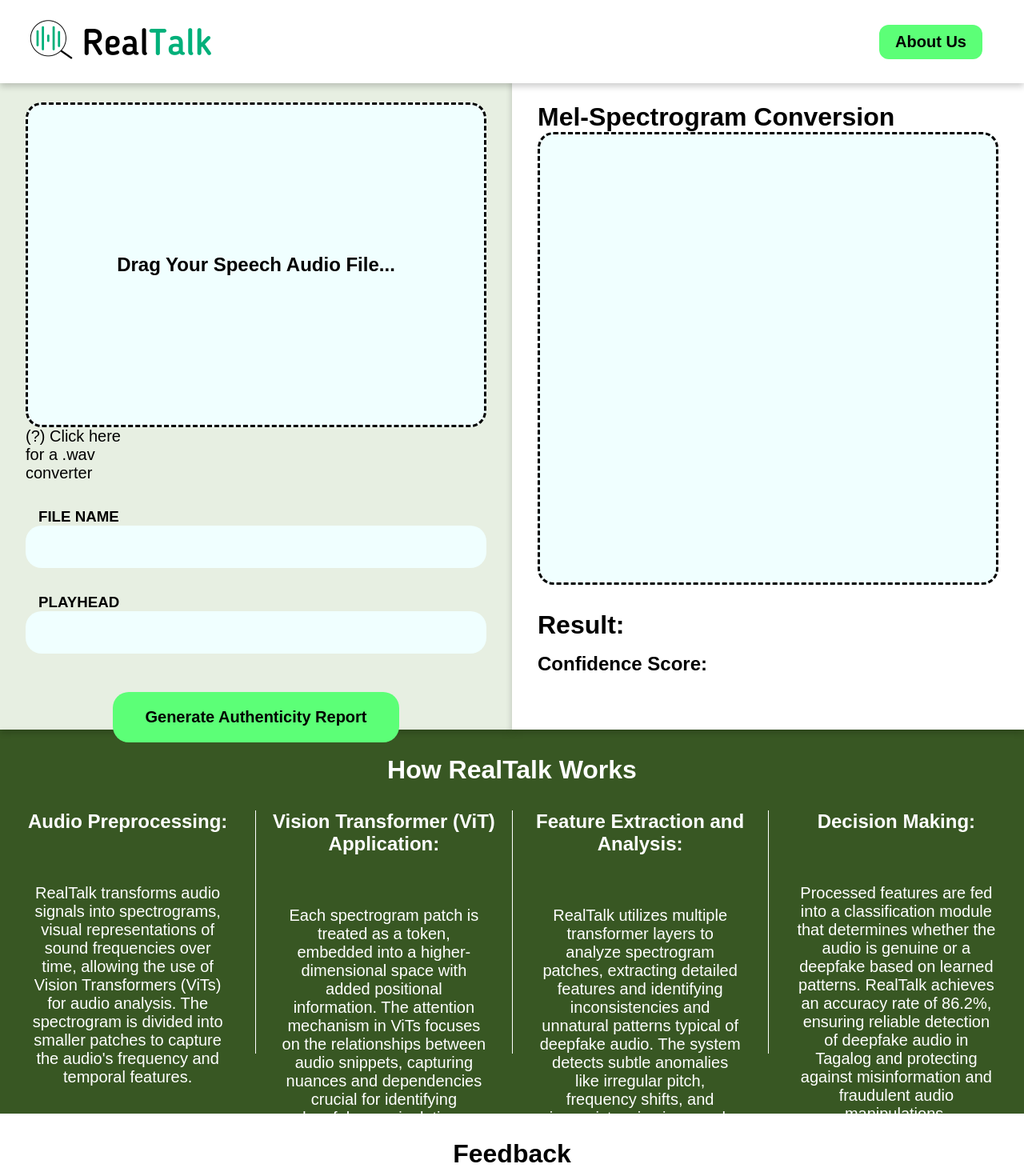
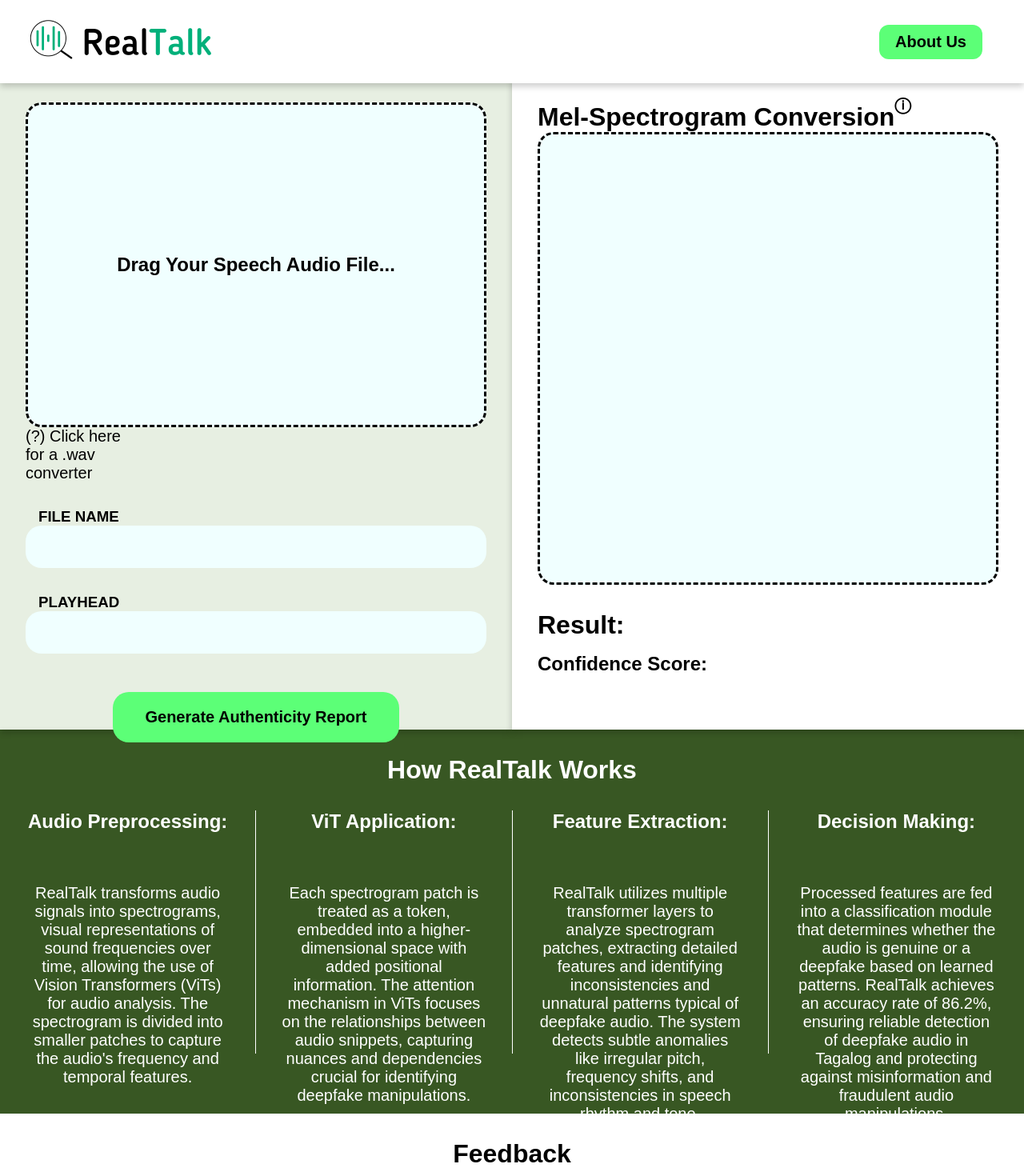
Before and after one commit to DoubleWoot/RealTalk-WitsTech, a React (Vite) app: page /realtalk in a window 1280 px wide. Shown: the top 1460 px of the page at 80% size. Built offline with nearby package versions, Linux system fonts and the light colour scheme.

Commit message:
Added a button on file_report box that allows users to know what a mel-spectrogram is

```diff
--- a/src/components/RealTalk/Realtalk.css
+++ b/src/components/RealTalk/Realtalk.css
@@ -93,9 +93,60 @@
   box-shadow: 0 4px 8px rgba(0, 0, 0, 0.2);
 }
 
+.file_report_header {
+  display: flex;
+  align-items: center;
+}
+
+.file_report_header p {
+  font-weight: bold;
+  font-size: 20px;
+}
+
 .file_report_title {
   padding-top: 2rem;
   padding-left: 2rem;
+}
+
+.spectrogram_guide {
+  font-size: 18px;
+  cursor: pointer;
+}
+
+.dialog_box {
+  position: fixed;
+  top: 0;
+  left: 0;
+  width: 100%;
+  height: 100%;
+  background-color: rgba(0, 0, 0, 0.5);
+  display: flex;
+  justify-content: center;
+  align-items: center;
+  z-index: 10;
+}
+
+.dialog_content {
+  background-color: white;
+  padding: 2rem;
+  border-radius: 10px;
+  width: 80%;
+  max-width: 500px;
+  text-align: center;
+  position: relative;
+}
+
+.dialog_content h2 {
+  font-family: Arial, Helvetica, sans-serif;
+  font-weight: bold;
+}
+
+.close_button {
+  position: absolute;
+  top: 10px;
+  right: 10px;
+  font-size: 20px;
+  cursor: pointer;
 }
 
 .spectrogram_box {
--- a/src/components/RealTalk/Realtalk.tsx
+++ b/src/components/RealTalk/Realtalk.tsx
@@ -17,6 +17,7 @@ export default function RealTalk() {
   const fileInputRef = useRef<HTMLInputElement | null>(null);
   const [audioUrl, setAudioUrl] = useState<string | null>(null);
   const audioRef = useRef<HTMLAudioElement | null>(null);
+  const [isDialogOpen, setIsDialogOpen] = useState<boolean>(false);
 
   {
     /*Checks if the uploaded file is a .wav file*/
@@ -114,6 +115,14 @@ export default function RealTalk() {
     });
   };
 
+  const handleSpectrogramGuideClick = () => {
+    setIsDialogOpen(true);
+  };
+
+  const handleCloseDialog = () => {
+    setIsDialogOpen(false);
+  };
+
   useEffect(() => {
     if (audioRef.current) {
       audioRef.current.load();
@@ -170,7 +179,15 @@ export default function RealTalk() {
           </button>
         </div>
         <div className="file_reports">
-          <h1 className="file_report_title">Mel-Spectrogram Conversion</h1>
+          <div className="file_report_header">
+            <h1 className="file_report_title">Mel-Spectrogram Conversion</h1>
+            <p
+              className="spectrogram_guide"
+              onClick={handleSpectrogramGuideClick}
+            >
+              ⓘ
+            </p>
+          </div>
           <div className="spectrogram_box">
             {isLoading ? (
               <img src={gear_loading} />
@@ -194,6 +211,22 @@ export default function RealTalk() {
           </div>
         </div>
       </div>
+      {isDialogOpen && (
+        <div className="dialog_box">
+          <div className="dialog_content">
+            <span className="close_button" onClick={handleCloseDialog}>
+              &times;
+            </span>
+            <h2>What is a Mel-Spectrogram?</h2>
+            <p>
+              A mel-spectrogram is a visual representation of the spectrum of
+              frequencies in a sound signal as they vary with time. It is often
+              used in audio processing and deep learning applications to analyze
+              and classify audio data.
+            </p>
+          </div>
+        </div>
+      )}
       <div className="operation_container">
         <h1>How RealTalk Works</h1>
         <div className="operation_inner_container">
@@ -208,7 +241,7 @@ export default function RealTalk() {
             </p>
           </div>
           <div className="operation_item">
-            <h2>Vision Transformer (ViT) Application:</h2>
+            <h2>ViT Application:</h2>
             <p>
               Each spectrogram patch is treated as a token, embedded into a
               higher-dimensional space with added positional information. The
@@ -218,7 +251,7 @@ export default function RealTalk() {
             </p>
           </div>
           <div className="operation_item">
-            <h2>Feature Extraction and Analysis:</h2>
+            <h2>Feature Extraction:</h2>
             <p>
               RealTalk utilizes multiple transformer layers to analyze
               spectrogram patches, extracting detailed features and identifying
```
